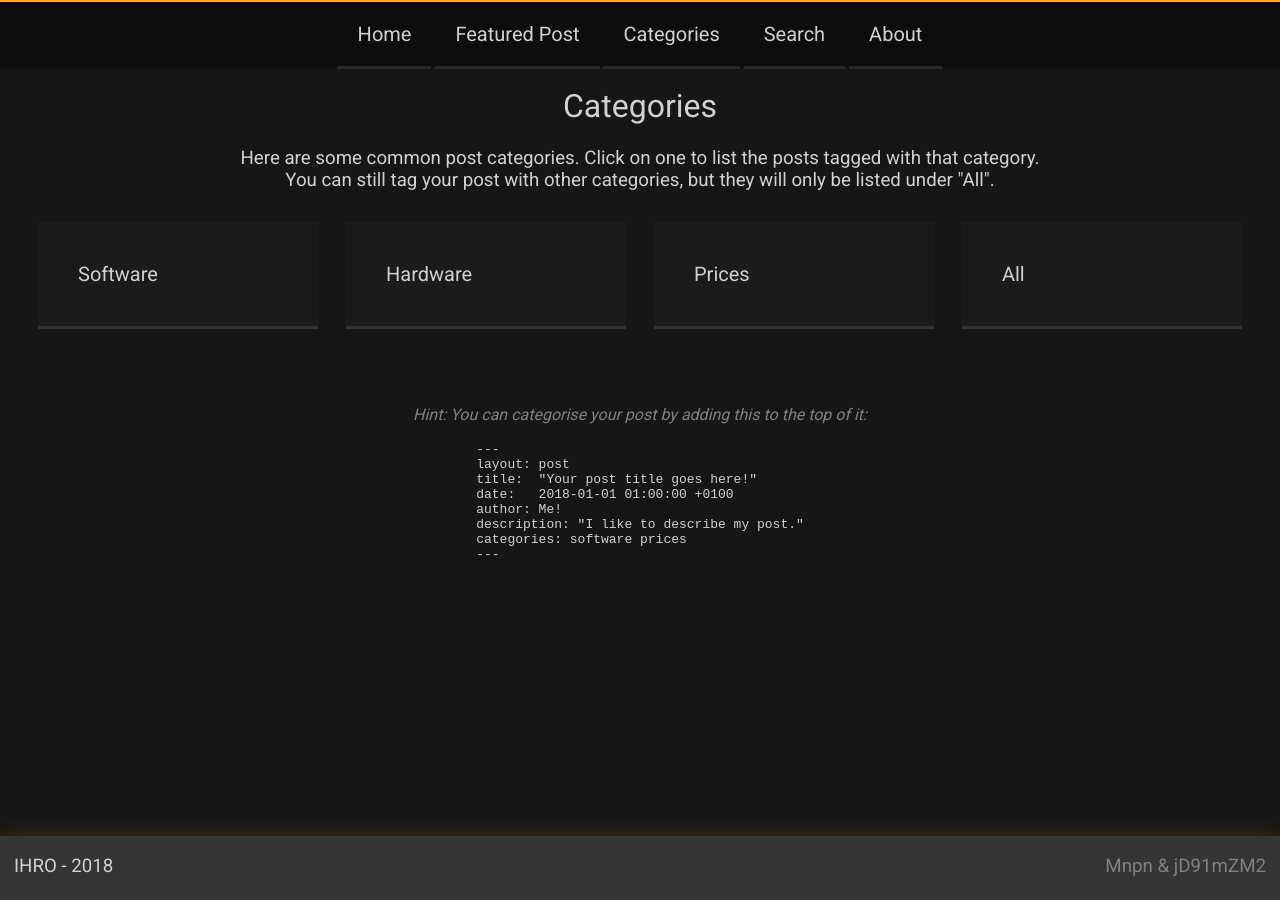
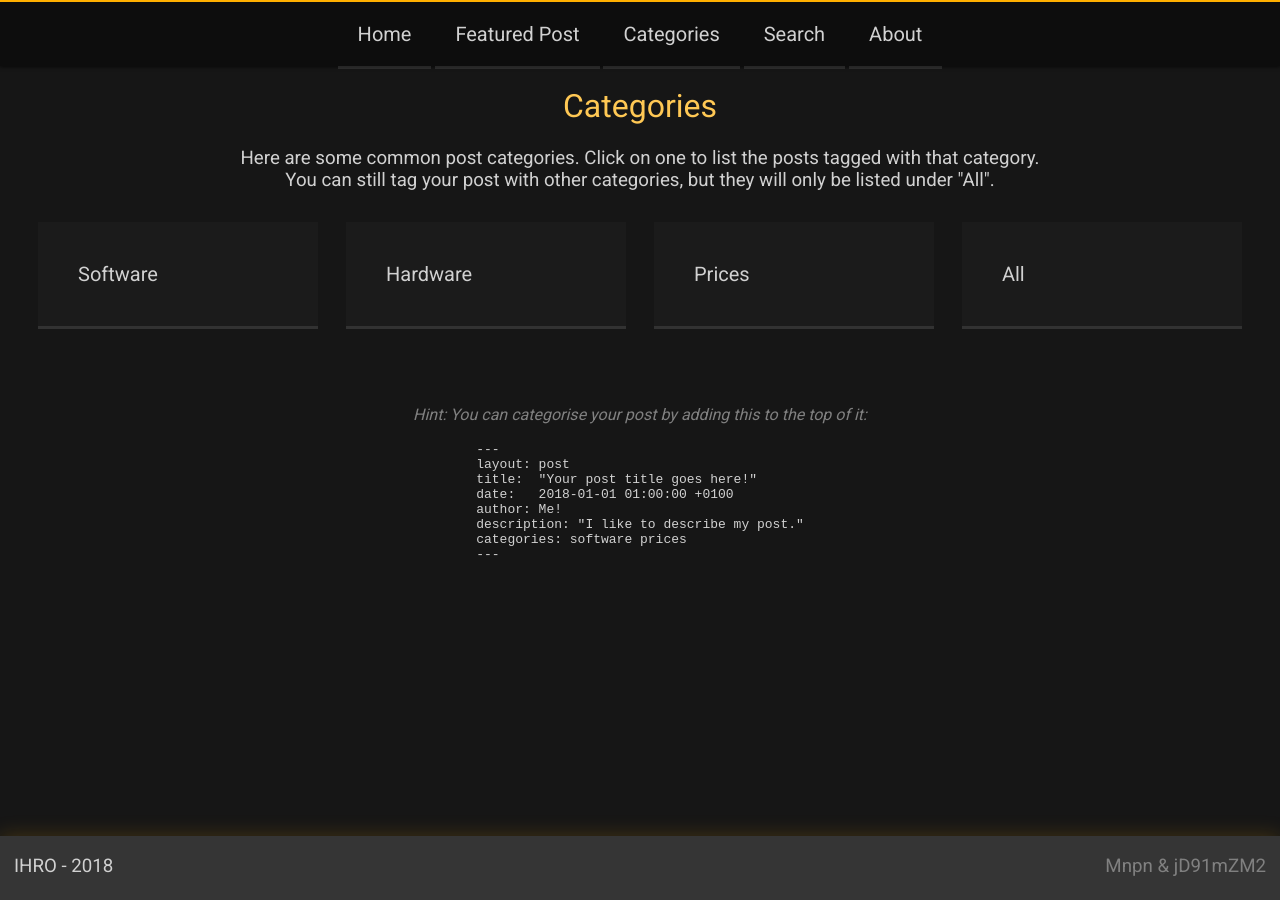
Before and after one commit to jaka2015/I-Hate-Restrictions-Online, a Jekyll site: the page built from categories.html, in a window 1280 px wide. Built offline with Jekyll 4.4.1, drawn with Linux system fonts in a browser that asks for light colours.

Commit message:
Updated colour for H1

```diff
--- /dev/null
+++ b/about.html
@@ -0,0 +1,4 @@
+---
+layout: default
+---
+<h1>About page to be done. We'll hide in the shadows until then.</h1>
--- a/index.html
+++ b/index.html
@@ -1,7 +1,7 @@
 ---
 layout: default
 ---
-<h1 style="color: #ffc854">I Hate Restrictions Online</h1>
+<h1>I Hate Restrictions Online</h1>
 <h3 style="margin: 25px">
 	I hate restrictions online. We hate restrictions online.
 	I Hate Restrictions Online is a blog ranting about various online restrictions and stupid ideas, with text written by the community.
--- a/style.css
+++ b/style.css
@@ -12,7 +12,9 @@ body {
 	padding: 0;
 	margin-bottom: 64px;
 }
-
+h1 {
+	color: #ffc854;
+}
 h1, h2, h3, h4, h5 {
 	font-weight: 300;
 	word-wrap: break-word;
```
